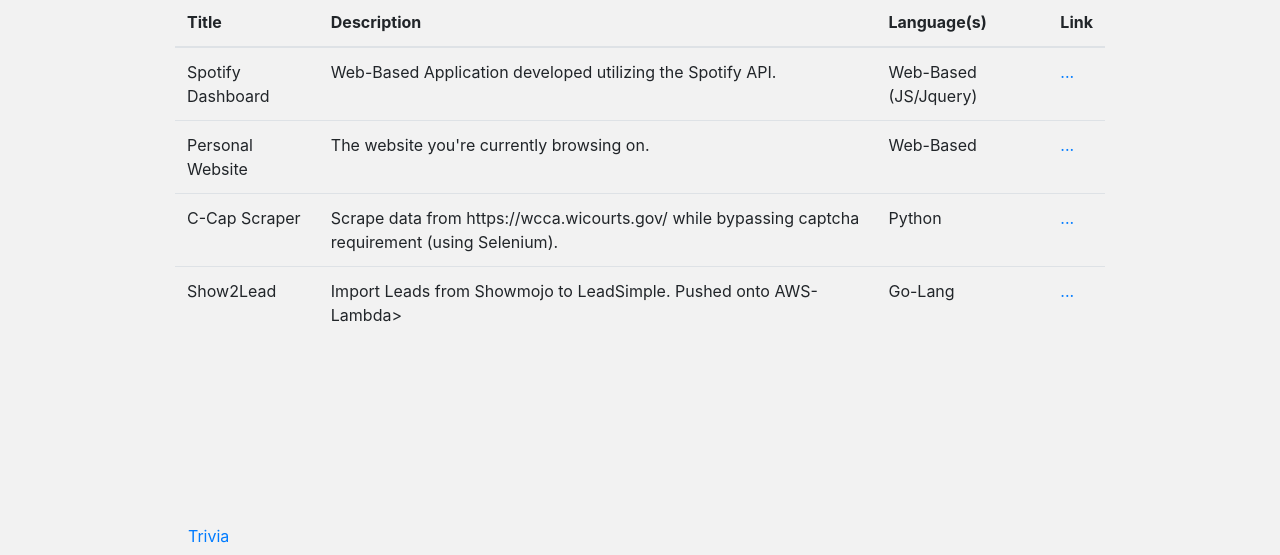
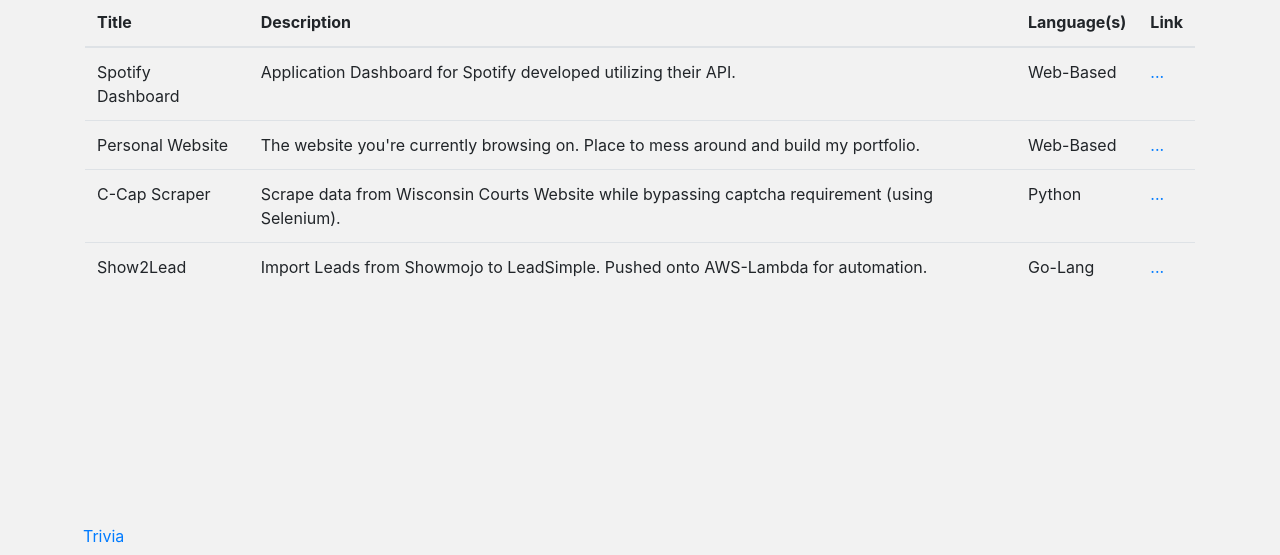
Before and after one commit to BenGiese22/bengiese22.github.io, a plain HTML site: page index.html in a window 1280 px wide. Shown: the part 245-800 px from the top of the page. Drawn offline with nearby package versions, Linux system fonts and the light colour scheme.

Commit message:
Format table better, Edit some descriptions

```diff
--- a/css/index.css
+++ b/css/index.css
@@ -1,6 +1,5 @@
 body {
     background-color: #f2f2f2;
-    width: 75%;
     margin: 0 auto;
     margin-top: 2%;
 }
--- a/index.html
+++ b/index.html
@@ -48,28 +48,30 @@
         <tbody>
           <tr>
             <td>Spotify Dashboard</td>
-            <td>Web-Based Application developed utilizing the Spotify API.</td>
-            <td>Web-Based (JS/Jquery)</td>
+            <td>Application Dashboard for Spotify developed utilizing their API.</td>
+            <td>Web-Based</td>
             <td><a href="https://github.com/jstephani2/dashboard">...</a></td>
           </tr>
           <tr>
             <td>Personal Website</td>
-            <td>The website you're currently browsing on.</td>
+            <td>The website you're currently browsing on. Place to mess around and build my portfolio.</td>
             <td>Web-Based</td>
             <td><a href="https://github.com/BenGiese22/bengiese22.github.io">...</a></td>
           </tr>
           <tr>
             <td>C-Cap Scraper</td>
-            <td>Scrape data from https://wcca.wicourts.gov/ while bypassing captcha requirement (using Selenium).</td>
+            <td>Scrape data from Wisconsin Courts Website while bypassing captcha requirement (using Selenium).</td>
             <td>Python</td>
             <td><a href="https://github.com/BenGiese22/ccapscraper">...</a></td>
           </tr>
           <tr>
             <td>Show2Lead</td>
-            <td>Import Leads from Showmojo to LeadSimple. Pushed onto AWS-Lambda></td>
+            <td>Import Leads from Showmojo to LeadSimple. Pushed onto AWS-Lambda for automation.</td>
             <td>Go-Lang</td>
             <td><a href="https://github.com/BenGiese22/show2lead">...</a></td>
           </tr>
+        </tbody>
+    </table>
 </div>
 
 <div class="container" id="bottom_container">
```
